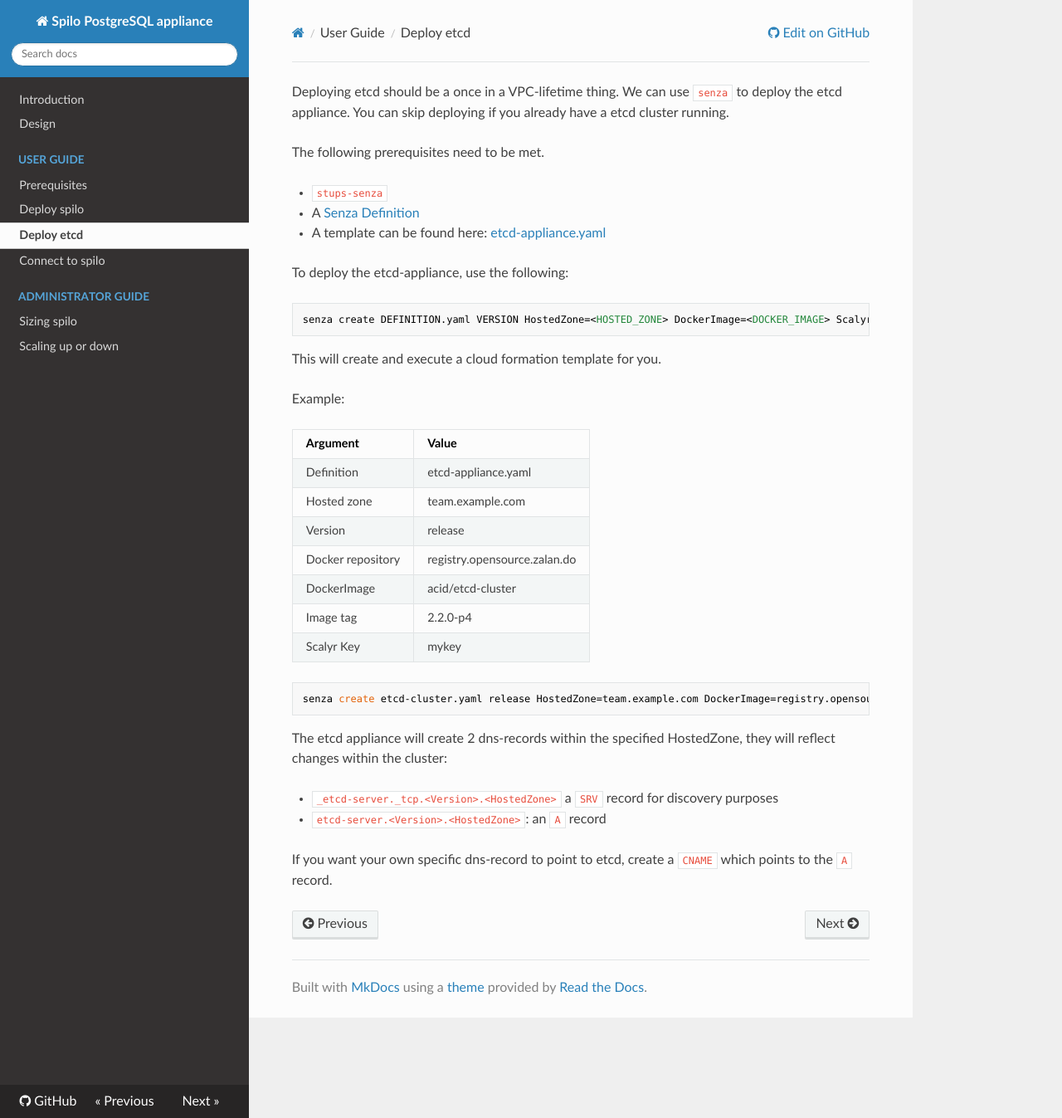
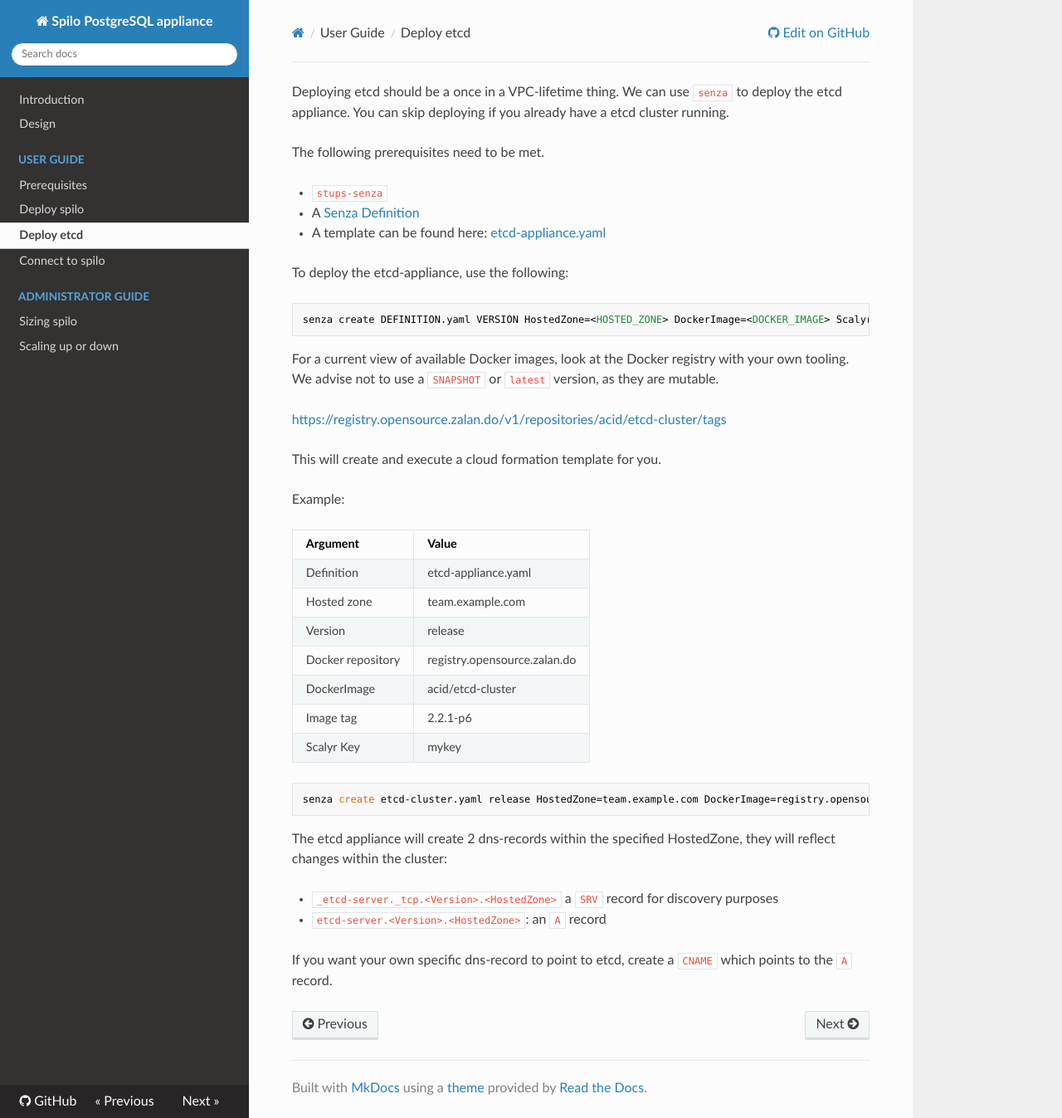
Before and after one commit to zalando/spilo, an MkDocs documentation site: the page built from docs/user-guide/deploy_etcd.md, in a window 1280 px wide and 1347 px high. Shown: the whole window at 83% size. Built offline with MkDocs 1.6.1, drawn with Linux system fonts in a browser that asks for light colours; nearby versions of some CDN libraries; old or Windows-style settings are respelled for this version of MkDocs.

Commit message:
Update literal values of Docker images and include url's to the Docker registries.

```diff
--- a/docs/user-guide/deploy_etcd.md
+++ b/docs/user-guide/deploy_etcd.md
@@ -11,6 +11,11 @@ To deploy the etcd-appliance, use the following:
 
 	senza create DEFINITION.yaml VERSION HostedZone=<HOSTED_ZONE> DockerImage=<DOCKER_IMAGE> ScalyrAccountKey=<SCALAR_KEY>
 
+For a current view of available Docker images, look at the Docker registry with your own tooling.
+We advise not to use a `SNAPSHOT` or `latest` version, as they are mutable.
+
+[https://registry.opensource.zalan.do/v1/repositories/acid/etcd-cluster/tags](https://registry.opensource.zalan.do/v1/repositories/acid/etcd-cluster/tags)
+
 This will create and execute a cloud formation template for you.
 
 Example:
@@ -22,10 +27,10 @@ Hosted zone 	   | team.example.com
 Version 		   | release
 Docker repository  | registry.opensource.zalan.do
 DockerImage       | acid/etcd-cluster
-Image tag          | 2.2.0-p4
+Image tag          | 2.2.1-p6
 Scalyr Key         | mykey
 
-	senza create etcd-cluster.yaml release HostedZone=team.example.com DockerImage=registry.opensource.zalan.do/acid/etcd-cluster:2.2.0-p4 ScalyrAccountKey=mykey
+	senza create etcd-cluster.yaml release HostedZone=team.example.com DockerImage=registry.opensource.zalan.do/acid/etcd-cluster:2.2.1-p6 ScalyrAccountKey=mykey
 
 The etcd appliance will create 2 dns-records within the specified HostedZone, they will reflect changes within
 the cluster:
```
Also changed, not shown: docs/user-guide/deploy_spilo.md (+7 -2 lines).
